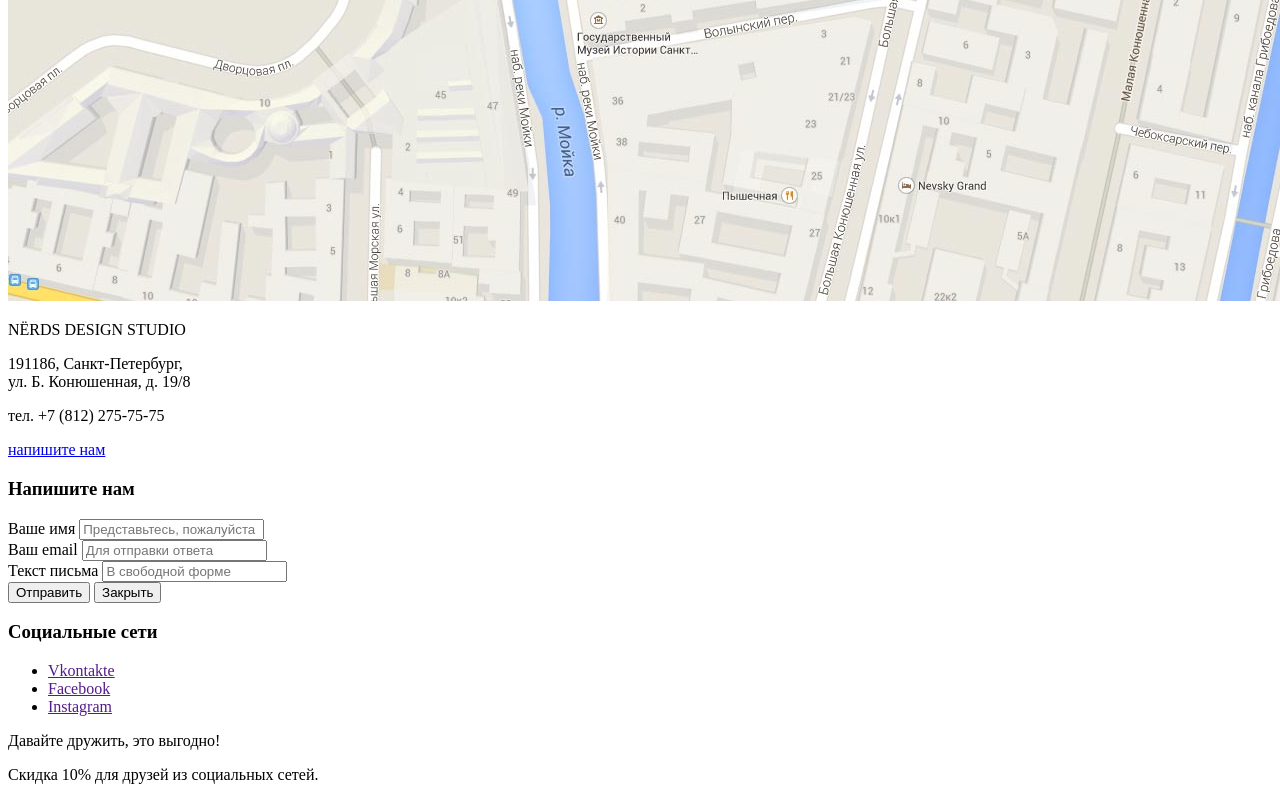
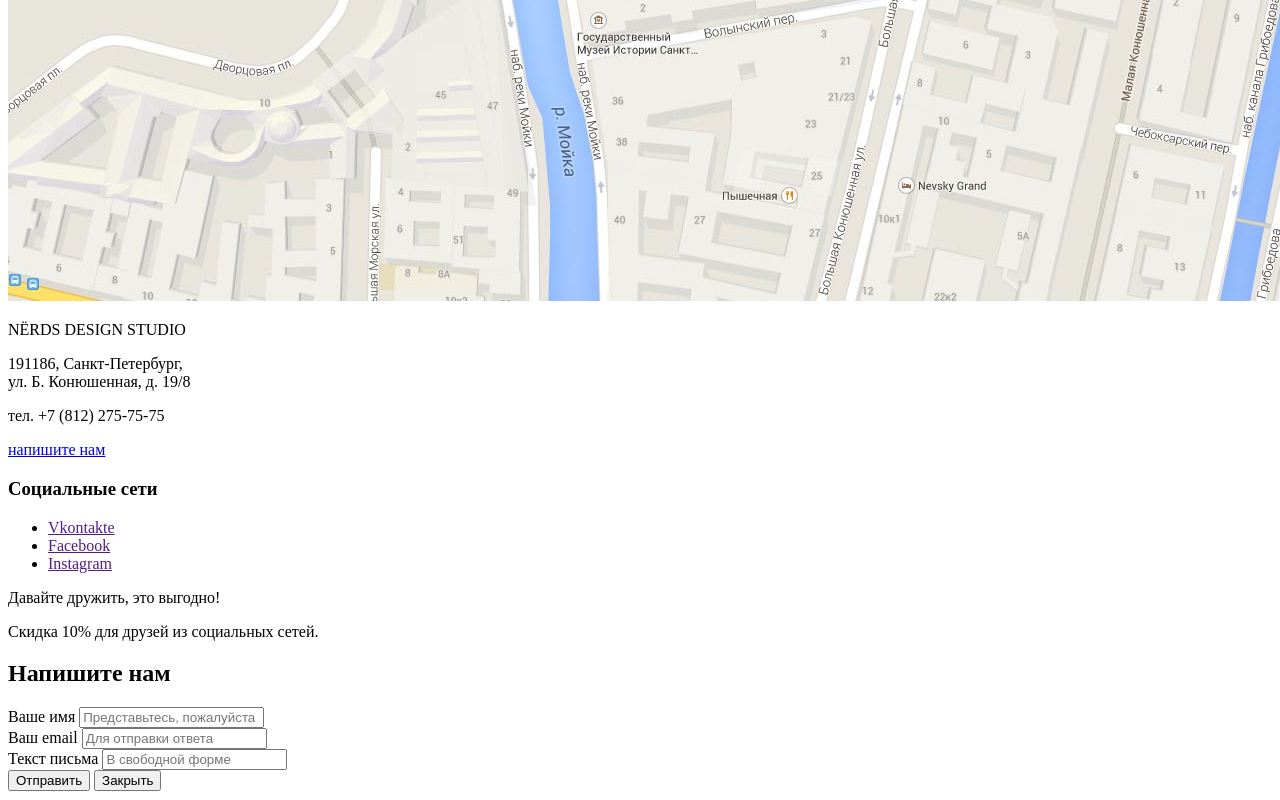
Before and after one commit to Mie-Nel/540647-nerds, a plain HTML site: page catalog.html in a window 1280 px wide. Shown: the part 5252-6052 px from the top of the page. Drawn offline with Linux system fonts and the light colour scheme.

Commit message:
Разметка форм, исправления

```diff
--- a/catalog.html
+++ b/catalog.html
@@ -111,7 +111,7 @@
 						<div class="catalog-item-heading"></div>
 						<img class="catalog-item-img" src="img/pink.jpg" alt="pink" width="360" height="576">
 						<div class="catalog-item-popup">
-							<a class="catalog-item-popup-title"" href="#">pink app</a>
+							<a class="catalog-item-popup-title" href="#">pink app</a>
 							<p class="catalog-item-popup-text">Продуктовый лендинг приложения для iOS и Android</p>
 							<a class="catalog-item-popup-price-link btn" href="#">9 900 рублей</a>
 						</div>
@@ -180,27 +180,6 @@
 						<a class="adds-link btn" href="#">напишите нам</a>
 					</div>
 				</section>
-				<!-- Форма -->
-				<section class="modal">
-					<form class="write-us-form" method="post">
-						<h3 class="title-form">Напишите нам</h3>
-						<div class="name-form">
-							<label for="name">Ваше имя</label>
-							<input id="name" type="text" name="name" placeholder="Представьтесь, пожалуйста">
-						</div>
-						<div class="email-form">
-							<label for="email">Ваш email</label>
-							<input id="email" type="email" name="email" placeholder="Для отправки ответа">
-						</div>
-						<div class="reply-form">
-							<label for="reply">Текст письма</label>
-							<input id="reply" type="textarea" name="reply" placeholder="В свободной форме">
-						<div>
-						<button class="btn-form btn" type="submit">Отправить</button>
-						<button class="close visually-hidden" type="button">Закрыть</button>
-					</form>
-				</section>
-				<!-- Форма -->
 			</div>
 		</main>
 		<footer class="page-footer">
@@ -225,5 +204,26 @@
 				</div>
 			</div>
 		</footer>
+<!-- Форма -->
+		<section class="modal">
+			<h2 class="title-form">Напишите нам</h2>
+			<form class="write-us-form" method="post">
+				<div class="name-form">
+					<label for="name">Ваше имя</label>
+					<input id="name" type="text" name="name" placeholder="Представьтесь, пожалуйста">
+				</div>
+				<div class="email-form">
+					<label for="email">Ваш email</label>
+					<input id="email" type="email" name="email" placeholder="Для отправки ответа">
+				</div>
+				<div class="reply-form">
+					<label for="reply">Текст письма</label>
+					<input id="reply" type="text" name="reply" placeholder="В свободной форме">
+				</div>
+				<button class="btn-form btn" type="submit">Отправить</button>
+				<button class="close visually-hidden" type="button">Закрыть</button>
+			</form>
+		</section>
+		<!-- Форма -->
 	</body>
 </html>
```
Also changed, not shown: index.html (+21 -21 lines).
